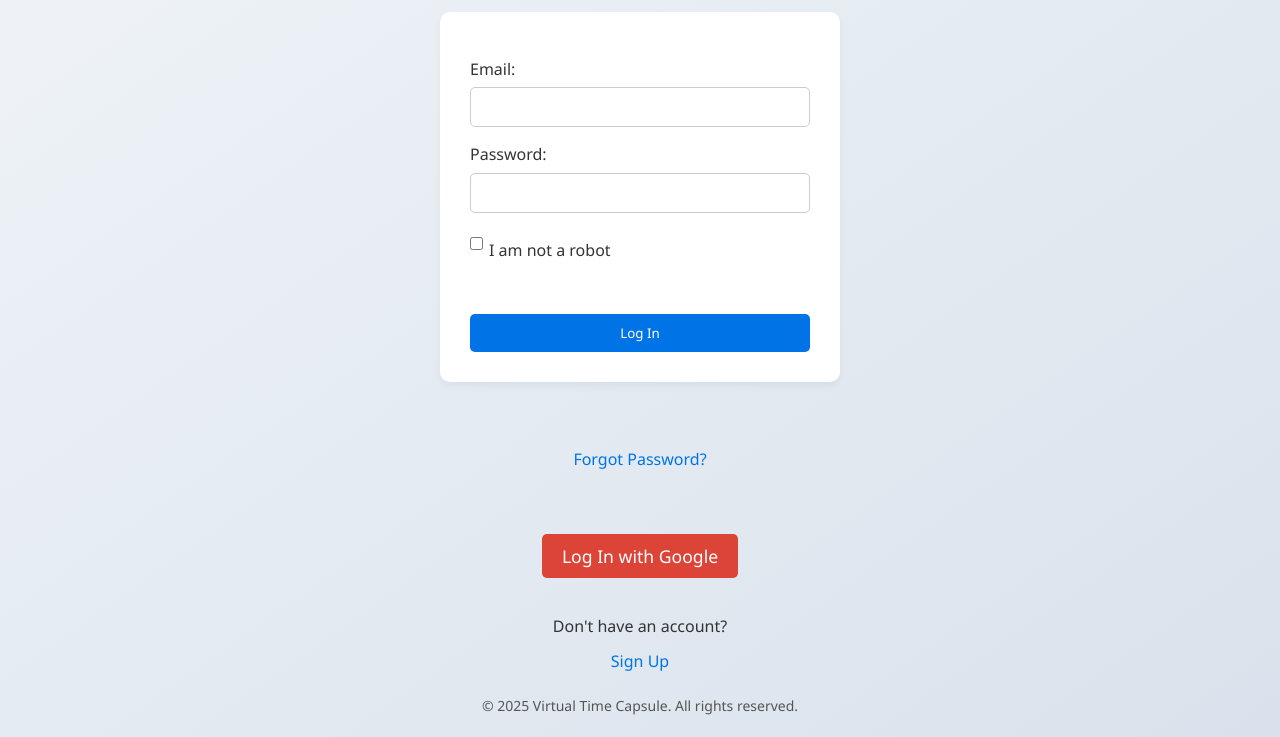
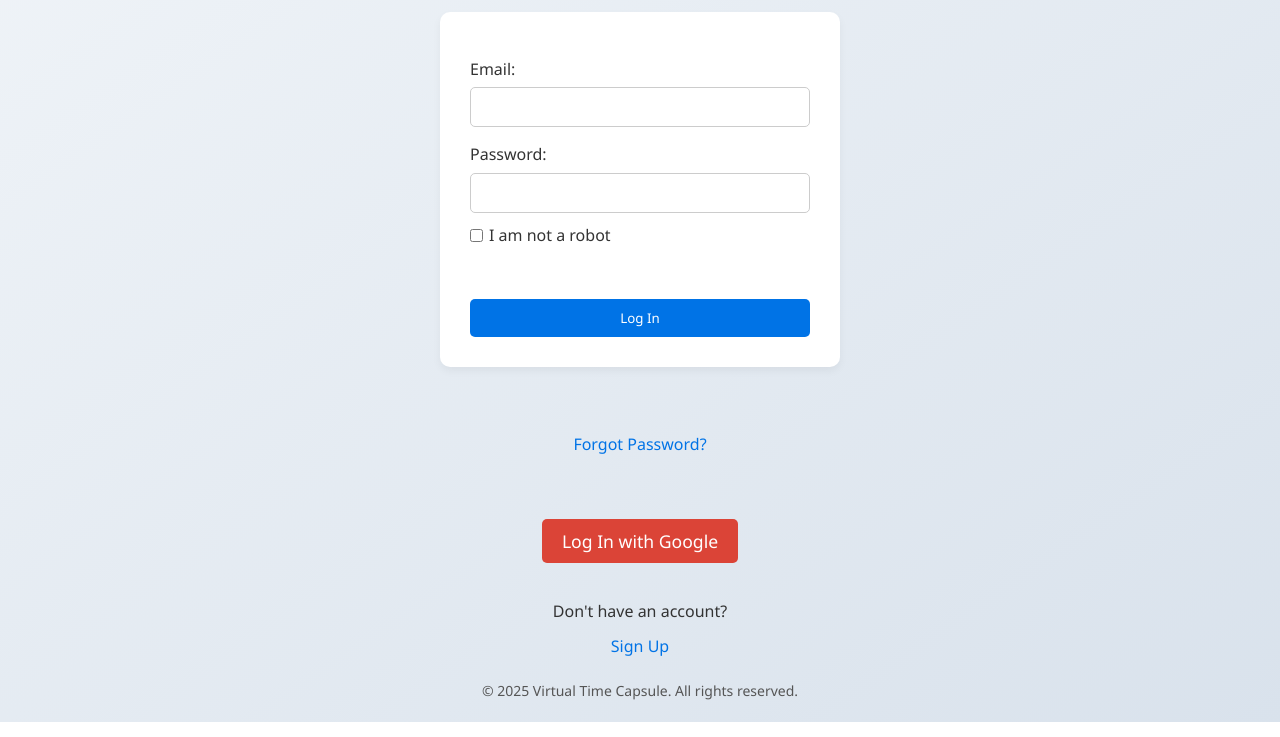
Before and after one commit to suzyavan/timecapsule, a website with bundled scripts: page pages/auth.html in a window 1280 px wide. Shown: the part 159-896 px from the top of the page. Built offline with nearby package versions, Linux system fonts and the light colour scheme.

Commit message:
fixed checkbox error on auth.html

```diff
--- a/css/styles.css
+++ b/css/styles.css
@@ -123,8 +123,14 @@ body {
 
 .human-check-container {
   display: flex;
+  align-items: center;
   gap: 6px;
   margin-top: 10px;
+}
+
+.human-check-container label{
+  display: inline-block;
+  margin: 0;
 }
 
 #loginSection h1,
```
